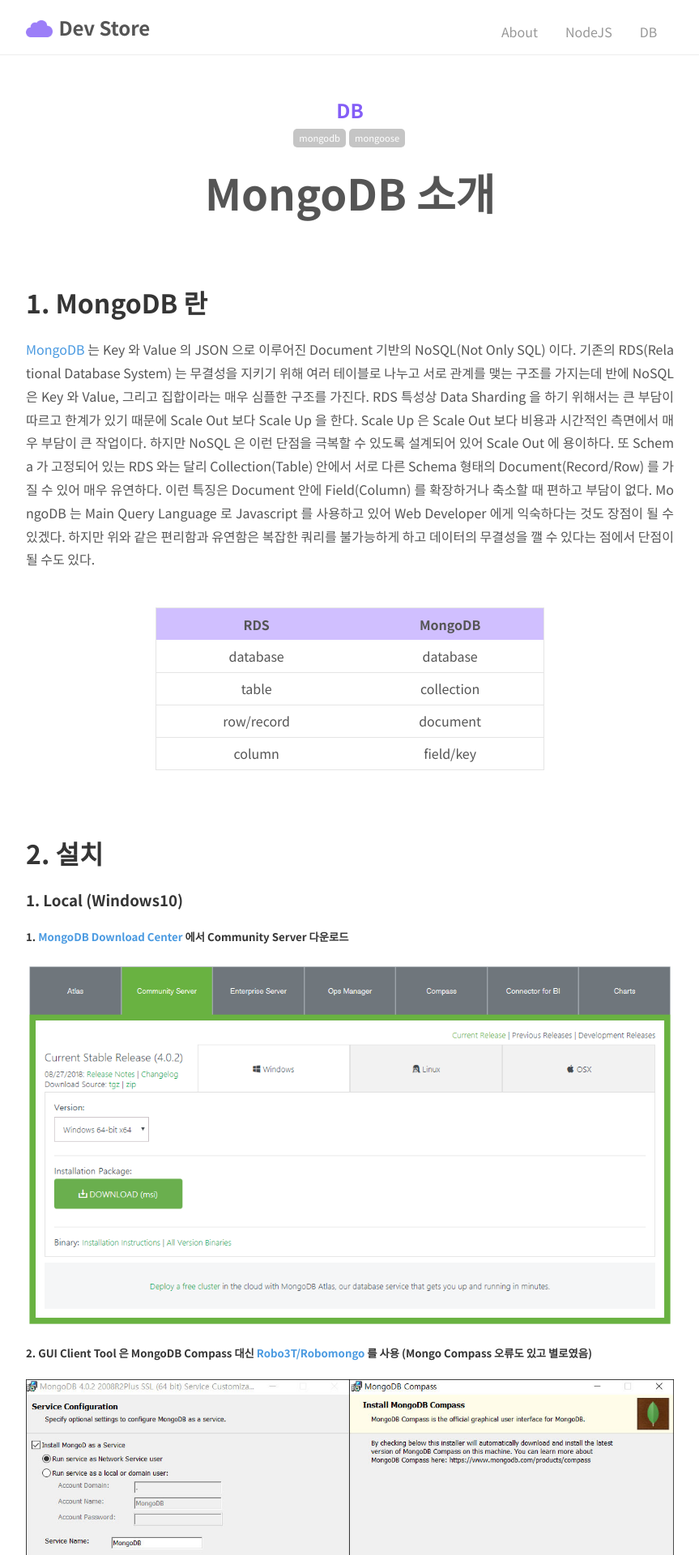
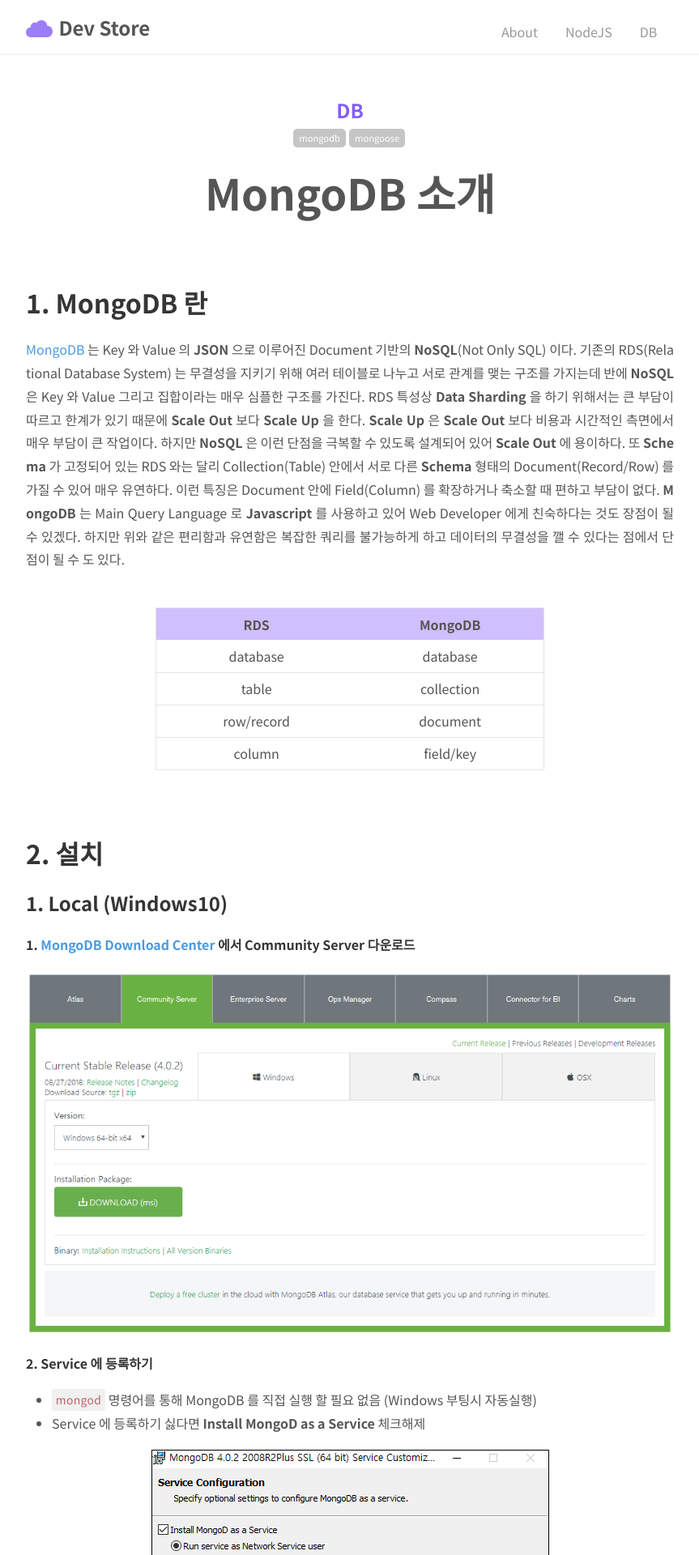
Before and after one commit to Shin-Hyunggyu/Shin-Hyunggyu.github.io, a Jekyll site: the page built from _posts/DB/2018-09-09-mongodb-introduce.md, in a window 1280 px wide. Shown: the top 1920 px of the page at 81% size, without its empty margins (208-1071 px from the left). Built offline with Jekyll 4.4.1, drawn with Linux system fonts in a browser that asks for light colours; comment, search, counter and statistics services are not loaded; some of the changed text lies outside the part shown.

Commit message:
feat, fix: style, 내용 수정 1. 설치쪽 잘못된 부분 수정 2. li 아래패딩 조금 줌

````diff
--- a/_posts/DB/2018-09-09-mongodb-introduce.md
+++ b/_posts/DB/2018-09-09-mongodb-introduce.md
@@ -10,7 +10,7 @@
 
 # 1. MongoDB 란
 
-[MongoDB](https://www.mongodb.com/) 는 Key 와 Value 의 JSON 으로 이루어진 Document 기반의 NoSQL(Not Only SQL) 이다. 기존의 RDS(Relational Database System) 는 무결성을 지키기 위해 여러 테이블로 나누고 서로 관계를 맺는 구조를 가지는데 반에 NoSQL 은 Key 와 Value, 그리고 집합이라는 매우 심플한 구조를 가진다. RDS 특성상 Data Sharding 을 하기 위해서는 큰 부담이 따르고 한계가 있기 때문에 Scale Out 보다 Scale Up 을 한다. Scale Up 은 Scale Out 보다 비용과 시간적인 측면에서 매우 부담이 큰 작업이다. 하지만 NoSQL 은 이런 단점을 극복할 수 있도록 설계되어 있어 Scale Out 에 용이하다. 또 Schema 가 고정되어 있는 RDS 와는 달리 Collection(Table) 안에서 서로 다른 Schema 형태의 Document(Record/Row) 를 가질 수 있어 매우 유연하다. 이런 특징은 Document 안에 Field(Column) 를 확장하거나 축소할 때 편하고 부담이 없다. MongoDB 는 Main Query Language 로 Javascript 를 사용하고 있어 Web Developer 에게 익숙하다는 것도 장점이 될 수 있겠다. 하지만 위와 같은 편리함과 유연함은 복잡한 쿼리를 불가능하게 하고 데이터의 무결성을 깰 수 있다는 점에서 단점이 될 수도 있다.
+[MongoDB](https://www.mongodb.com/) 는 Key 와 Value 의 **JSON** 으로 이루어진 Document 기반의 **NoSQL**(Not Only SQL) 이다. 기존의 RDS(Relational Database System) 는 무결성을 지키기 위해 여러 테이블로 나누고 서로 관계를 맺는 구조를 가지는데 반에 **NoSQL** 은 Key 와 Value 그리고 집합이라는 매우 심플한 구조를 가진다. RDS 특성상 **Data Sharding** 을 하기 위해서는 큰 부담이 따르고 한계가 있기 때문에 **Scale Out** 보다 **Scale Up** 을 한다. **Scale Up** 은 **Scale Out** 보다 비용과 시간적인 측면에서 매우 부담이 큰 작업이다. 하지만 **NoSQL** 은 이런 단점을 극복할 수 있도록 설계되어 있어 **Scale Out** 에 용이하다. 또 **Schema** 가 고정되어 있는 RDS 와는 달리 Collection(Table) 안에서 서로 다른 **Schema** 형태의 Document(Record/Row) 를 가질 수 있어 매우 유연하다. 이런 특징은 Document 안에 Field(Column) 를 확장하거나 축소할 때 편하고 부담이 없다. **MongoDB** 는 Main Query Language 로 **Javascript** 를 사용하고 있어 Web Developer 에게 친숙하다는 것도 장점이 될 수 있겠다. 하지만 위와 같은 편리함과 유연함은 복잡한 쿼리를 불가능하게 하고 데이터의 무결성을 깰 수 있다는 점에서 단점이 될 수 도 있다.
 <br><br>
 
 |     RDS    |   MongoDB   |
@@ -24,27 +24,55 @@
 
 # 2. 설치
 
-### 1. Local (Windows10)
+## 1. Local (Windows10)
 
-##### 1. [MongoDB Download Center](https://www.mongodb.com/download-center) 에서 Community Server 다운로드
+#### 1. [MongoDB Download Center](https://www.mongodb.com/download-center) 에서 Community Server 다운로드
 
 ![download](/assets/img/posts/DB/2018-09-09/download.png)
 
-##### 2. GUI Client Tool 은 MongoDB Compass 대신 [Robo3T/Robomongo](https://robomongo.org) 를 사용 (Mongo Compass 오류도 있고 별로였음)
+#### 2. Service 에 등록하기
 
-![install](/assets/img/posts/DB/2018-09-09/install.jpg)
+* `mongod` 명령어를 통해 MongoDB 를 직접 실행 할 필요 없음 (Windows 부팅시 자동실행)
+* Service 에 등록하기 싫다면 **Install MongoD as a Service** 체크해제
 
-##### 3. 간편한 실행을 위해 bin 폴더를 Path 값에 추가
+![service](/assets/img/posts/DB/2018-09-09/service.png)
 
-![path](/assets/img/posts/DB/2018-09-09/path.jpg)
+#### 3. GUI Client Tool 은 MongoDB Compass 대신 [Robo3T/Robomongo](https://robomongo.org) 를 사용
 
-##### 4. db 가 저장될 폴더 생성 (기본경로)
+* Mongo Compass 를 사용해 본 결과 오류도 있고 뭔가 별로라고 생각
+
+![install](/assets/img/posts/DB/2018-09-09/compass.png)
+
+#### 4. db 가 저장될 폴더 생성
+
+* `mongodb` 명령어를 통해 MongoDB 를 직접 실행할 때 인식하는 기본경로
 
 ```bash
 mkdir -p /data/db
 ```
 
-##### 5. README
+#### 5. mongod.cfg
+
+* MongoDB 설치폴더 안에 bin 폴더에 위치
+* Service 는 이 **mongod.cfg** 를 참조하여 MongoDB 를 실행 함
+* **dbPath 변경**
+  * MongoDB 를 설치할 때 Service 등록에서 변경하면 될 것 같은데 설치가 재대로 안되는 문제가 있었음
+  * `mongod` 명령어를 통해 MongoDB 를 직접 실행할 때와 <u>동일한 storage</u> 를 사용하기 위해 변경
+  * storage.dbPath: **/data/db**
+
+※ **.cfg** 나 **.conf** 는 확장자 차이 일 뿐 참조해서 MongoDB 를 실행하고 싶을 때는 선호하는 확장자로 만들면 됨
+
+#### 6. Service 재시작 (mongod.cfg 변경사항 적용)
+
+> services.msc
+
+![install](/assets/img/posts/DB/2018-09-09/service-restart.png)
+
+#### 7. 간편한 실행을 위해 bin 폴더를 Path 값에 추가
+
+![path](/assets/img/posts/DB/2018-09-09/path.jpg)
+
+#### 8. README
 
 ```text
 COMPONENTS
@@ -81,7 +109,7 @@
     > help
 ```
 
-### 2. Cloud Service
+## 2. Cloud Service
 
 * [Atlas](https://www.mongodb.com/cloud/atlas) : [Atlas vs mLab](https://www.mongodb.com/blog/post/comparing-cloud-mongodb-services-mongodb-atlas-vs-mlab)
   * AWS, Azure, GCP
@@ -91,7 +119,7 @@
   * Simple Pricing Policy (All-Inclusive Pricing)
   * SANDBOX : Free / Variable RAM / 0.5 GB Storage / Limited Regions
 
-### 3. MongoDB GUI Client Tool
+## 3. MongoDB GUI Client Tool
 
 * [MongoDB Compass](https://www.mongodb.com/products/compass)
   * MongoDB 에서 만든 GUI
@@ -110,7 +138,7 @@
 
 # 3. 실행
 
-### 1. MongoDB : 처음 실행하게 되면 DB 초기 파일들이 생성된다.
+## 1. MongoDB : 처음 실행하게 되면 DB 초기 파일들이 생성된다.
 
 * 기본경로 (**/data/db**)
 
@@ -124,7 +152,7 @@
 mongod --dbpath 경로
 ```
 
-### 2. MongoDB javascript shell
+## 2. MongoDB javascript shell
 
 ```bash
 mongo
--- a/_sass/tale/_post.scss
+++ b/_sass/tale/_post.scss
@@ -11,6 +11,10 @@
     ol {
       padding-left: 0.75rem;
     }
+
+    li {
+      padding-bottom: 0.3rem;
+    }
   }
 
   ol {
@@ -22,6 +26,10 @@
 
     ol {
       padding-left: 0.87rem;
+    }
+
+    li {
+      padding-bottom: 0.3rem;
     }
   }
 
````
Also changed, not shown: assets/img/posts/DB/2018-09-09/compass.png (added), assets/img/posts/DB/2018-09-09/install.jpg (deleted), assets/img/posts/DB/2018-09-09/path.jpg, assets/img/posts/DB/2018-09-09/service-restart.png (added), assets/img/posts/DB/2018-09-09/service.png (added).
